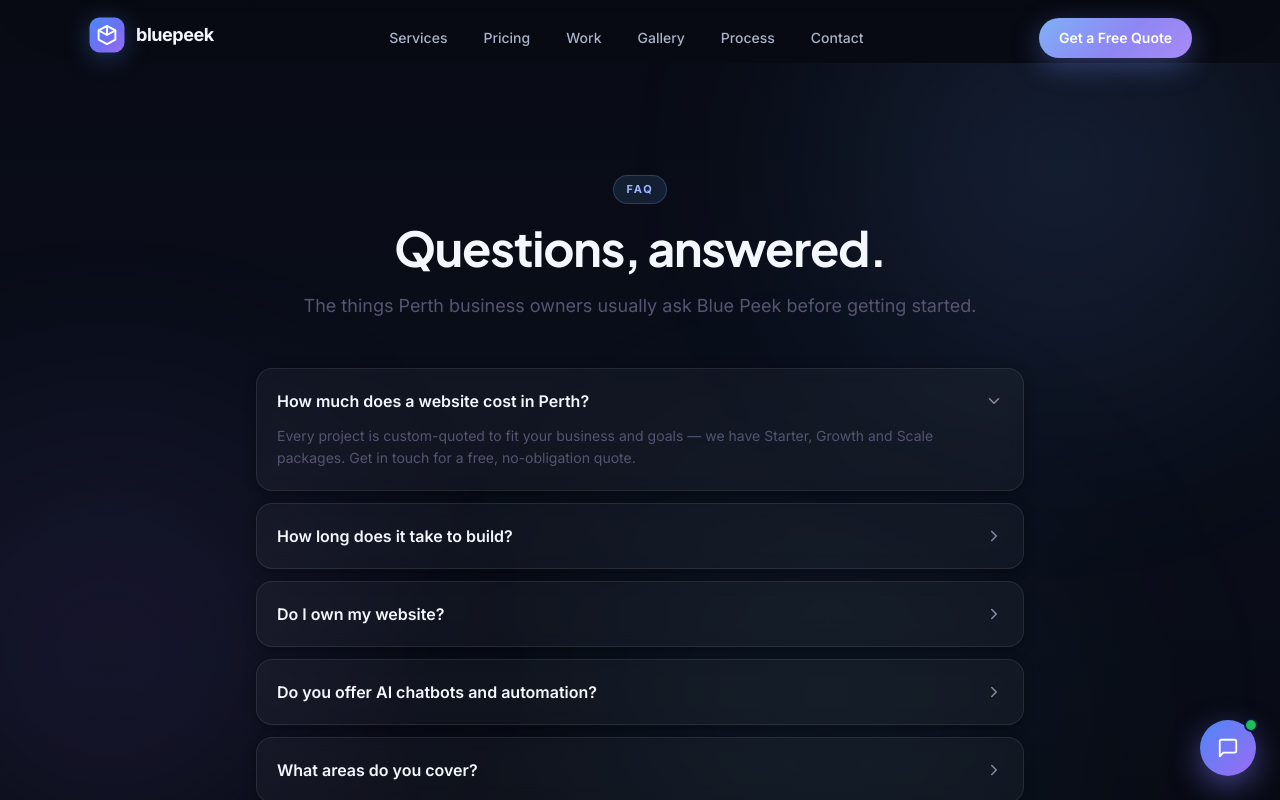
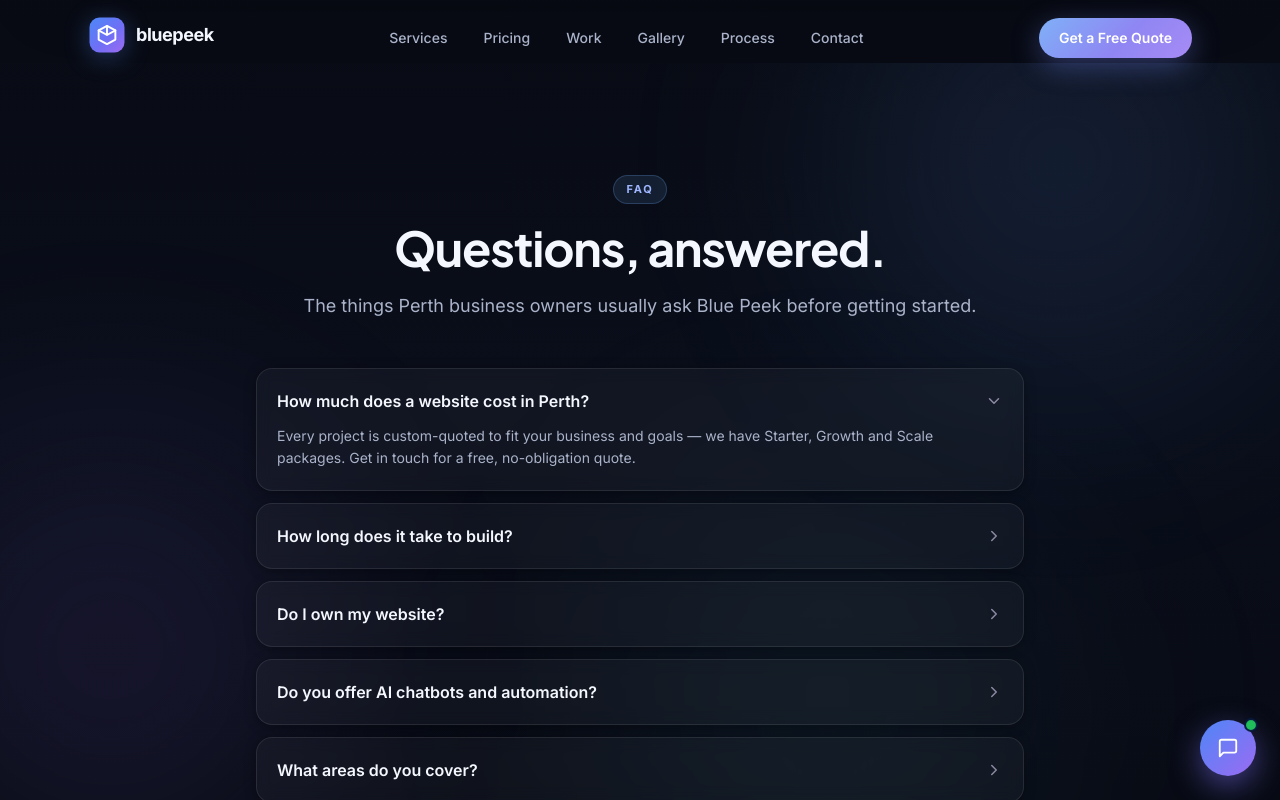
Before and after one commit to zachcolvillez-stack/bluepeek-website, a Next.js app: page / in a window 1280 px wide. Both pictures are taken after a click on the heading "How much does a website cost in Perth?". Shown: the part 7992-8792 px from the top of the page. Built offline with nearby package versions, Linux system fonts and the light colour scheme.

Commit message:
auto-save: FAQ.jsx

```diff
--- a/components/FAQ.jsx
+++ b/components/FAQ.jsx
@@ -21,7 +21,7 @@ export default function FAQ() {
           <h2 className="text-3xl md:text-5xl font-bold tracking-tight mt-5 mb-5" style={{ color: '#f4f7fd' }}>
             Questions, answered.
           </h2>
-          <p className="text-base md:text-lg" style={{ color: '#565471' }}>
+          <p className="text-base md:text-lg" style={{ color: '#aab3c9' }}>
             The things Perth business owners usually ask Blue Peek before getting started.
           </p>
         </motion.div>
@@ -33,7 +33,7 @@ export default function FAQ() {
                 {f.q}
                 <ChevronRight size={18} className="transition-transform group-open:rotate-90 flex-shrink-0 ml-3" style={{ color: '#8c8aa3' }} />
               </summary>
-              <p className="text-sm leading-relaxed mt-3" style={{ color: '#565471' }}>{f.a}</p>
+              <p className="text-sm leading-relaxed mt-3" style={{ color: '#aab3c9' }}>{f.a}</p>
             </details>
           ))}
         </div>
```
